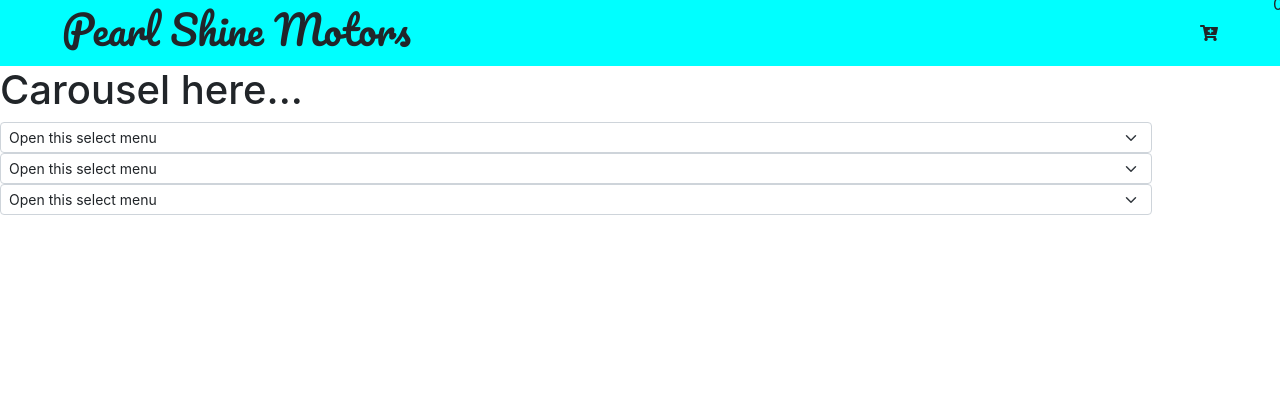
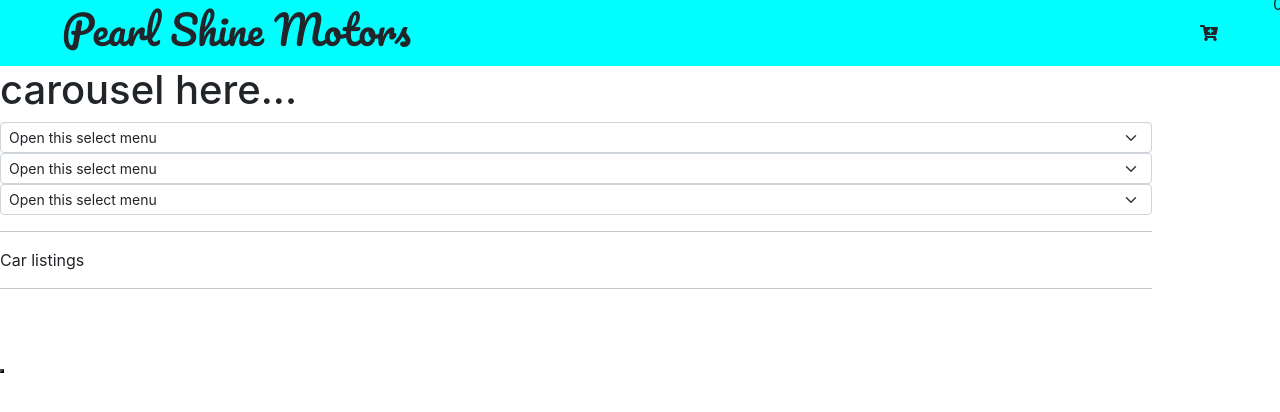
Before and after one commit to njorogefaith132/pearl-shine-motors, a React (Create React App) app: page / in a window 1280 px wide. Shown: the top 412 px of the page. Built offline with nearby package versions, Linux system fonts and the light colour scheme.

Commit message:
started on car-listings.jsx and modified body-carousel.jsx

```diff
--- a/src/components/BodyCarousel.jsx
+++ b/src/components/BodyCarousel.jsx
@@ -3,7 +3,7 @@ import React from 'react'
 function BodyCarousel() {
   return (
     <div>
-      <h1>Carousel here...</h1>
+      <h1>carousel here...</h1>
     </div>
   )
 }
--- a/src/components/CarListings.jsx
+++ b/src/components/CarListings.jsx
@@ -1,11 +1,27 @@
 import React from 'react'
 
-const CarListings = () => {
-    return (
-        <div>
-
+function CarListings() {
+  return (
+    <div>
+      <span><hr/>Car listings<hr/></span>
+      <div className="car-listings-container">
+        <div className="car-listing-item">
+          <div className="">
+            <img src="" alt="" />
+            <span></span>
+          </div>
+          <div className="car-listing-description">
+            <div>
+              <span></span>
+              <br/>
+              <span></span>
+            </div>
+            <button></button>
+          </div>
         </div>
-    )
+      </div>
+    </div>
+  )
 }
 
 export default CarListings
```
